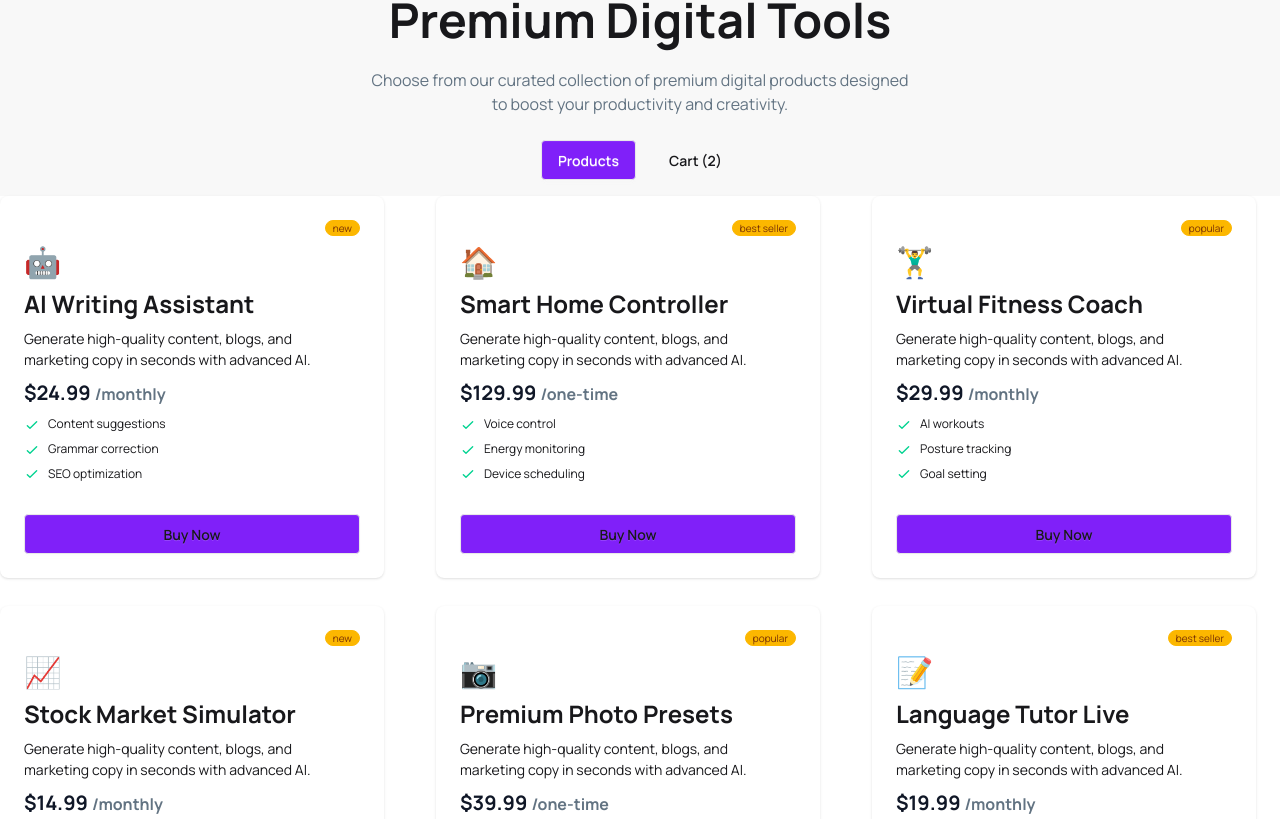
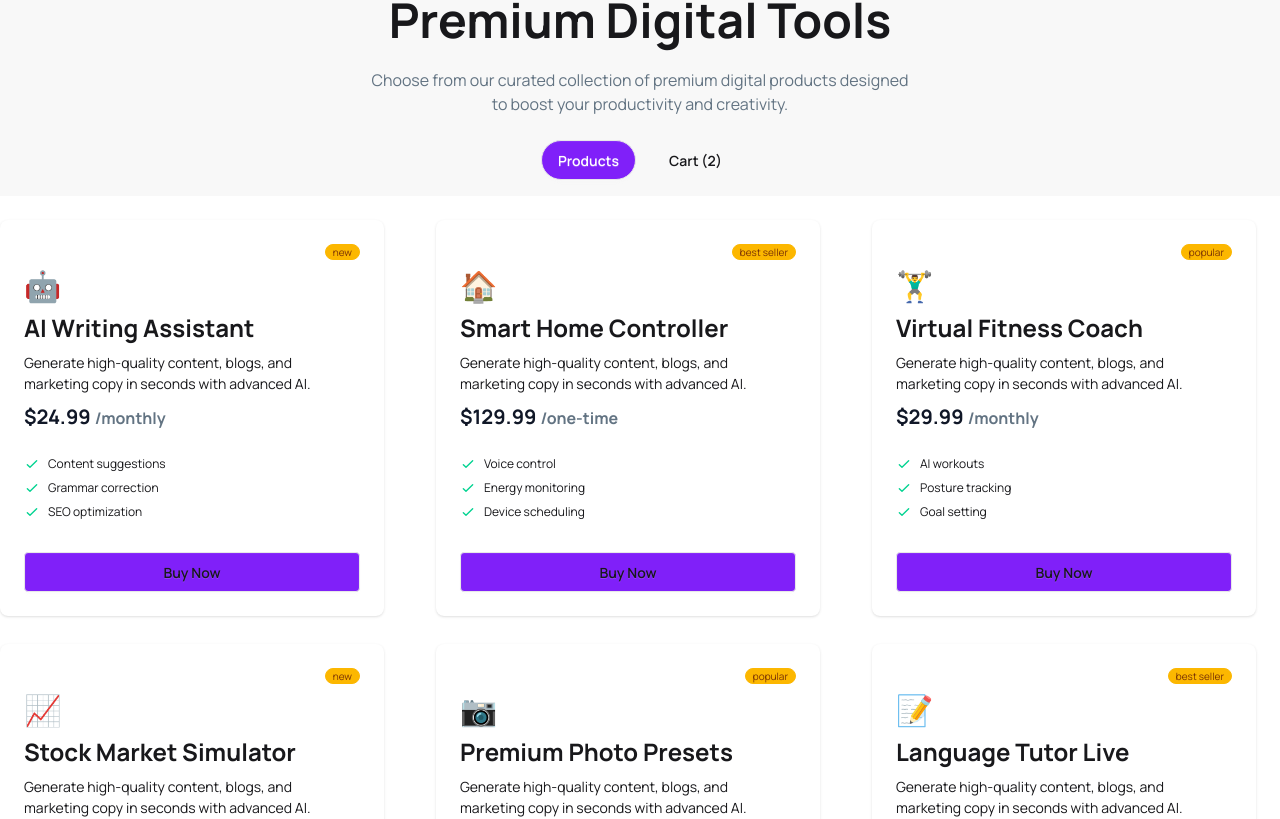
Before and after one commit to jahidsharuar2021-prog/DigiTools-Platform, a React (Vite) app: page / in a window 1280 px wide. Shown: the part 1023-1842 px from the top of the page. Built offline with nearby package versions, Linux system fonts and the light colour scheme.

Commit message:
Card controlling

```diff
--- a/src/Components/premiumTools/Card.jsx
+++ b/src/Components/premiumTools/Card.jsx
@@ -1,78 +1,15 @@
 import React from 'react';
+import SingleCard from './SingleCard';
 
 const Card = ({ AppsData }) => {
-    console.log(AppsData);
+
+
   return <div className='grid grid-cols-3 gap-7'>
 
     {AppsData.map(AppData=>{
-    return (
-      <div>
-        <div className="card w-96 bg-base-100 shadow-sm">
-          <div className="card-body">
-            <div className="flex justify-end">
-              <span className="badge badge-xs badge-warning">
-                {AppData.tag}
-              </span>
-            </div>
-
-            <div className="text-3xl">{AppData.icon}</div>
-
-            <h2 className="text-2xl font-bold">{AppData.name}</h2>
-            <span className="">
-              Generate high-quality content, blogs, and <br /> marketing copy in
-              seconds with advanced AI.
-            </span>
-
-            <p className="text-[#101727] font-bold text-[20px]">
-              ${AppData.price}{" "}
-              <span className="text-[#627382] text-[16px]">
-                /{AppData.period}
-              </span>
-            </p>
 
 
-
-             {
-             AppData.features.map(feature=>{
-                return (
-                  <ul className=" flex flex-col  text-xs">
-                    <li>
-                      <svg
-                        xmlns="http://www.w3.org/2000/svg"
-                        className="size-4 me-2 inline-block text-success"
-                        fill="none"
-                        viewBox="0 0 24 24"
-                        stroke="currentColor"
-                      >
-                        <path
-                          strokeLinecap="round"
-                          strokeLinejoin="round"
-                          strokeWidth="2"
-                          d="M5 13l4 4L19 7"
-                        />
-                      </svg>
-                      <span>{feature}</span>
-                    </li>
-                  </ul>
-                );
-             })
-             }
-
-
-
-
-
-
-            <div className="mt-6">
-              <button className="btn liner-button btn-block">Buy Now</button>
-            </div>
-          </div>
-        </div>
-
-
-
-      </div>
-    );
+    return <SingleCard AppData={AppData} key={AppData.id} />;
 
 
   })}</div>;
--- a/src/Components/premiumTools/Cards.jsx
+++ b/src/Components/premiumTools/Cards.jsx
@@ -1,12 +1,12 @@
 import React, { use } from 'react';
 import Card from './card';
 
-const Cards = ({ fetchPromise }) => {
+const Cards = ({ fetchPromise,index }) => {
   const AppsData = use(fetchPromise);
 
   return (
     <>
-      <Card AppsData={AppsData} />
+      <Card AppsData={AppsData} key={index}  />
 
 
 
--- a/src/Components/premiumTools/Degitools.jsx
+++ b/src/Components/premiumTools/Degitools.jsx
@@ -1,7 +1,11 @@
-import React from 'react';
+import React, { useState } from 'react';
 
 const Degitools = () => {
+
+const [selectedType, isSelectedType] = useState("Products");
+
     return (
+      <div>
         <div className="hero bg-base-200 min-h-49 md:pt-[100px]">
           <div className="hero-content text-center">
             <div className="">
@@ -10,16 +14,27 @@ const Degitools = () => {
                 Choose from our curated collection of premium digital products
                 designed <br /> to boost your productivity and creativity.
               </p>
+
+              {/* Button div */}
               <div className="flex gap-4 justify-center ">
-              <button className="liner-button btn text-white ">Products</button>
-              <button className="  btn btn-ghost">Cart (2)</button>
+                <button
+                  onClick={() => isSelectedType("Products")}
+                  className={` btn ${selectedType === "Products" ? "liner-button text-white" : "btn-ghost"}   rounded-full`}
+                >
+                  Products
+                </button>
+                <button
+                  onClick={() => isSelectedType("Cart")}
+                  className={`btn ${selectedType === "Cart" ? "liner-button text-white" : "btn-ghost"} rounded-full`}
+                >
+                  Cart (2)
+                </button>
               </div>
             </div>
           </div>
         </div>
-
-
-
+        <div className='m-6 text-2xl font-bold'>{selectedType === "Cart" ? <p>Your Cart</p> : ""}</div>
+      </div>
     );
 };
 
--- /dev/null
+++ b/src/Components/premiumTools/SingleCard.jsx
@@ -0,0 +1,68 @@
+import React, { useState } from "react";
+
+const SingleCard = ({ AppData }) => {
+  const [isSelected, setSelected] = useState(false);
+  console.log(AppData);
+  console.log(isSelected)
+
+  return (
+    <div>
+      <div className="card w-96 bg-base-100 shadow-sm">
+        <div className="card-body">
+          <div className="flex justify-end">
+            <span className="badge badge-xs badge-warning">{AppData.tag}</span>
+          </div>
+
+          <div className="text-3xl">{AppData.icon}</div>
+
+          <h2 className="text-2xl font-bold">{AppData.name}</h2>
+          <span>
+            Generate high-quality content, blogs, and <br /> marketing copy in
+            seconds with advanced AI.
+          </span>
+
+          <p className="text-[#101727] font-bold text-[20px]">
+            ${AppData.price}{" "}
+            <span className="text-[#627382] text-[16px]">
+              /{AppData.period}
+            </span>
+          </p>
+
+          {/* Features list */}
+          <ul className="mt-4 flex flex-col gap-2 text-xs">
+            {AppData.features.map((feature, index) => (
+              <li key={index} className="flex items-center">
+                <svg
+                  xmlns="http://www.w3.org/2000/svg"
+                  className="size-4 me-2 inline-block text-success"
+                  fill="none"
+                  viewBox="0 0 24 24"
+                  stroke="currentColor"
+                >
+                  <path
+                    strokeLinecap="round"
+                    strokeLinejoin="round"
+                    strokeWidth="2"
+                    d="M5 13l4 4L19 7"
+                  />
+                </svg>
+                <span>{feature}</span>
+              </li>
+            ))}
+          </ul>
+
+          <div className="mt-6">
+            <button
+              onClick={() => setSelected(true)}
+              className="btn liner-button btn-block"
+            >
+              {isSelected ? "Subscribed" : "Buy Now"}
+            </button>
+          </div>
+        </div>
+      </div>
+    </div>
+  );
+};
+
+export default SingleCard;
```
Lines whose indentation alone changed are shown as unchanged.
